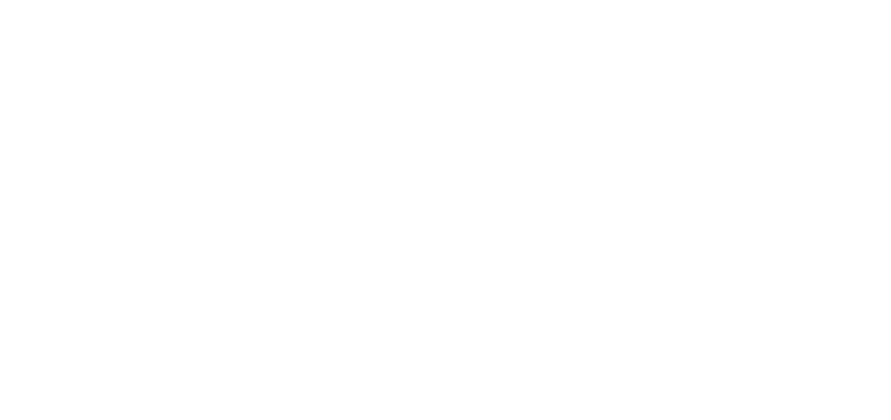
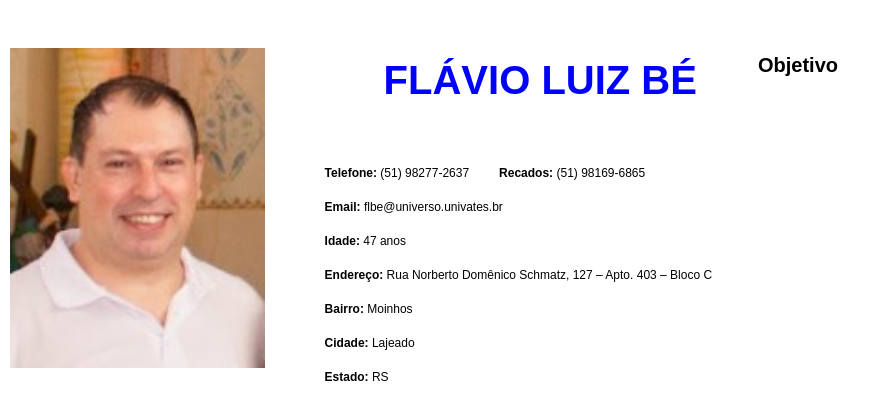
Before and after one commit to flavio50k/curriculo, a plain HTML site: page index.html in a window 1280 px wide. Shown: the whole page, without its empty margins (0-891 px from the left). Drawn offline with Linux system fonts and the light colour scheme.

Commit message:
first commit

```diff
--- a/index.html
+++ b/index.html
@@ -1,10 +1,36 @@
 	<!DOCTYPE html>
 	<html>
 		<head>
-		<title>Currículo - Index</title>
+			<title>Currículo de Flávio Luiz Bé - Index</title>
 			<meta http-equiv="content-type" content="text/html; charset=utf-8" />
 		</head>
 		<body>
+			<table align="left" cellpadding="2" cellspacing="0" width="750">
+				<tbody>
+
+					<tr>
+						<td rowspan="8"><img src="imagens/Flavio_CV2.jpg" style="height: 320px;"></td>
+						<td rowspan="8">&nbsp;&nbsp;&nbsp;&nbsp;&nbsp;</td>
+					</tr>
+					<tr>
+						<td colspan="12">
+						<p style="text-align: center; font-size:40px; font-family:Arial,Helvetica,sans-serif; color:blue"><b>FLÁVIO LUIZ BÉ</b></span></p>
+					</tr>
+					<tr>
+						<td colspan="12">
+						<p style="text-align: justify;"><span style="font-size:12px;"><span style="font-family:Arial,Helvetica,sans-serif;"><b>Telefone:</b> (51) 98277-2637&nbsp;&nbsp;&nbsp;&nbsp;&nbsp;&nbsp;&nbsp;&nbsp;&nbsp;<b>Recados:</b> (51) 98169-6865</span></span></p>
+						<p style="text-align: justify;"><span style="font-size:12px;"><span style="font-family:Arial,Helvetica,sans-serif;"><b>Email:</b> flbe@universo.univates.br</span></span></p>
+						<p style="text-align: justify;"><span style="font-size:12px;"><span style="font-family:Arial,Helvetica,sans-serif;"><b>Idade:</b> 47 anos</span></span></p>
+						<p style="text-align: justify;"><span style="font-size:12px;"><span style="font-family:Arial,Helvetica,sans-serif;"><b>Endere&ccedil;o:</b> Rua Norberto Domênico Schmatz, 127 – Apto. 403 – Bloco C</span></span></p>
+						<p style="text-align: justify;"><span style="font-size:12px;"><span style="font-family:Arial,Helvetica,sans-serif;"><b>Bairro:</b> Moinhos</span></span></p>
+						<p style="text-align: justify;"><span style="font-size:12px;"><span style="font-family:Arial,Helvetica,sans-serif;"><b>Cidade:</b> Lajeado</span></span></p>
+						<p style="text-align: justify;"><span style="font-size:12px;"><span style="font-family:Arial,Helvetica,sans-serif;"><b>Estado:</b> RS</span></span></p>
+					</tr>
+				</tbody>
+			</table>
+			<p>&nbsp;</p>
+			<p style="text-align:left; font-size:20px; font-family:Arial,Helvetica,sans-serif; color:black"><b>Objetivo</b></span></p>
+
 
 		</body>
 	</html>
```
Also changed, not shown: gostos_pessoais.html (line endings or trailing spaces), imagens/Flavio_CV2.jpg (added). Lines whose indentation alone changed are shown as unchanged.
